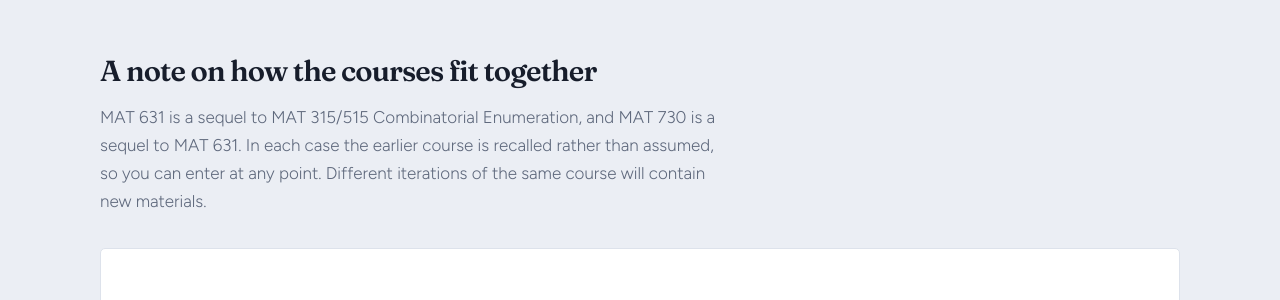
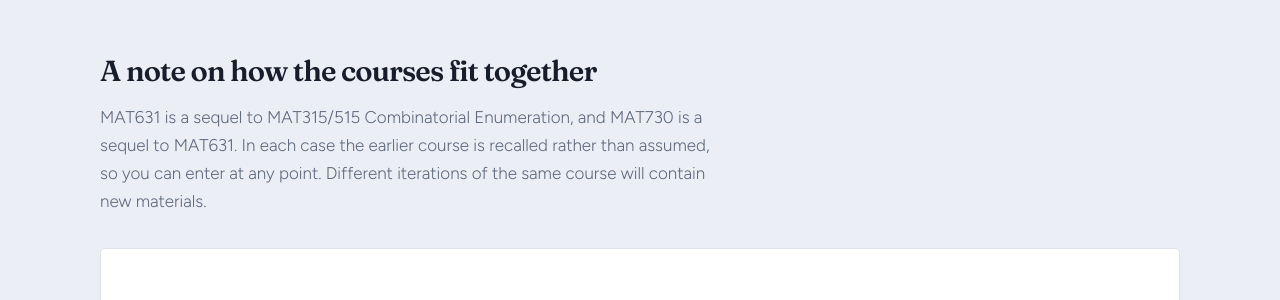
Before and after one commit to manjil-saikia/combinatorics.in, a Jekyll site: the page built from index.md, in a window 1280 px wide and 900 px high, scrolled down 1133 px. Shown: the part 267-567 px from the top of the window. Built offline with Jekyll 4.4.1, drawn with Linux system fonts in a browser that asks for light colours; some web fonts are replaced.

Commit message:
Update home.html

```diff
--- a/_layouts/home.html
+++ b/_layouts/home.html
@@ -38,7 +38,7 @@ layout: default
   <section class="band">
     <div class="wrap">
       <div class="band-head"><h2>A note on how the courses fit together</h2></div>
-      <p class="band-sub">MAT 631 is a sequel to MAT 315/515 Combinatorial Enumeration, and MAT 730 is a sequel to MAT 631. In each case the earlier course is recalled rather than assumed, so you can enter at any point. Different iterations of the same course will contain new materials.</p>
+      <p class="band-sub">MAT631 is a sequel to MAT315/515 Combinatorial Enumeration, and MAT730 is a sequel to MAT631. In each case the earlier course is recalled rather than assumed, so you can enter at any point. Different iterations of the same course will contain new materials.</p>
       <figure class="gfx">
         {% include graphic.html name='chain' %}
       </figure>
```
